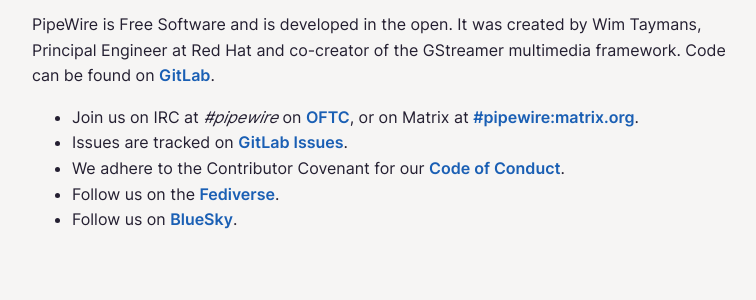
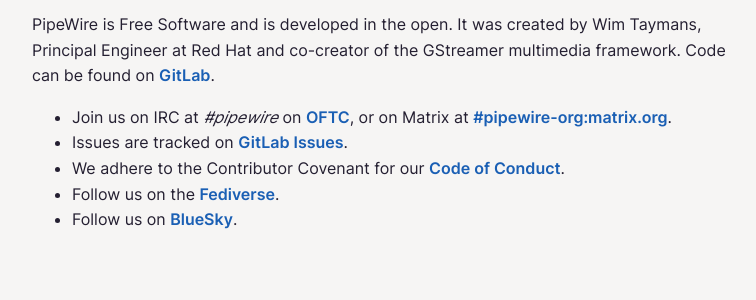
Before and after one commit to PipeWire/pipewire.org, a Jekyll site: the page built from index.md, in a window 1280 px wide and 900 px high, scrolled down 2139 px. Shown: the part 408-708 px from the top of the window, without its empty margins (248-1004 px from the left). Built offline with Jekyll 4.4.1, drawn with Linux system fonts in a browser that asks for light colours; a script that is not in the unit is left out.

Commit message:
change the Matrix room name
We moved to a new room because of spam in the old room and we were not
admins and the admins were not responsive.

```diff
--- a/index.md
+++ b/index.md
@@ -71,7 +71,7 @@ A collection of other useful pages can be found on the [PipeWire wiki](https://g
 
 PipeWire is Free Software and is developed in the open. It was created by Wim Taymans, Principal Engineer at Red Hat and co-creator of the GStreamer multimedia framework. Code can be found on [GitLab](https://gitlab.freedesktop.org/pipewire/pipewire).
 
-- Join us on IRC at *#pipewire* on [OFTC](https://www.oftc.net/), or on Matrix at [#pipewire:matrix.org](https://matrix.to/#/#pipewire:matrix.org).
+- Join us on IRC at *#pipewire* on [OFTC](https://www.oftc.net/), or on Matrix at [#pipewire-org:matrix.org](https://matrix.to/#/#pipewire-org:matrix.org).
 - Issues are tracked on [GitLab Issues](https://gitlab.freedesktop.org/pipewire/pipewire/issues).
 - We adhere to the Contributor Covenant for our [Code of Conduct](https://gitlab.freedesktop.org/pipewire/pipewire/blob/master/CODE_OF_CONDUCT.md).
 - Follow us on the [Fediverse](https://fosstodon.org/web/@pipewire).
```
